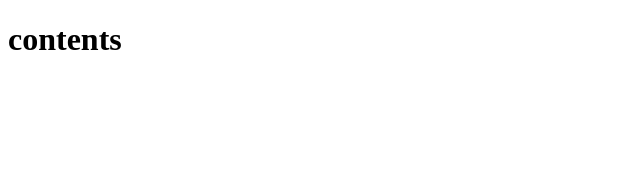
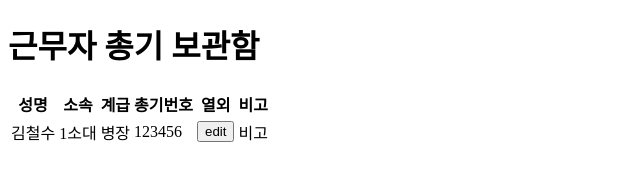
Before and after one commit to osamhack2022/IOT_WEB_SmartGunCabinet_Musago, a plain HTML site: page WEB_FE/index.html in a window 1280 px wide. Shown: the whole page, without its empty margins (0-640 px from the left). Drawn offline with Linux system fonts and the light colour scheme.

Commit message:
FE prototyping

```diff
--- a/WEB_FE/index.html
+++ b/WEB_FE/index.html
@@ -4,8 +4,29 @@
     <meta charset="UTF-8">
 <body>
     <h1>
-        contents
+        근무자 총기 보관함
     </h1>
-    <script type="text/javascript" src="/test.js"></script>
+    <table id="gun_list_table">
+        <thead><tr>
+            <th>성명</th>
+            <th>소속</th>
+            <th>계급</th>
+            <th>총기번호</th>
+            <th>열외</th>
+            <th>비고</th>
+        </tr></thead>
+        <tbody>
+            <tr>
+                <td>김철수</td>
+                <td>1소대</td>
+                <td>병장</td>
+                <td>123456</td>
+                <td><button>edit</button></td>
+                <td>비고</td>
+            </tr>
+        </tbody>
+
+    </table>
+    <script type="text/javascript" src="/table.js"></script>
 </body>
 </html>
```
Also changed, not shown: WEB_FE/js/table.js (renamed from WEB_FE/test.js).
